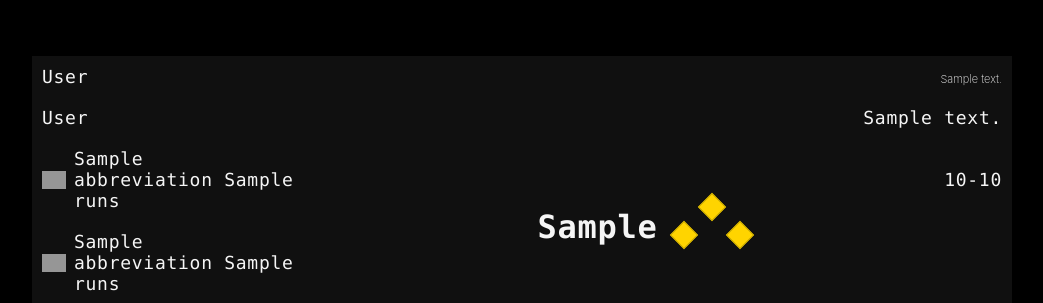
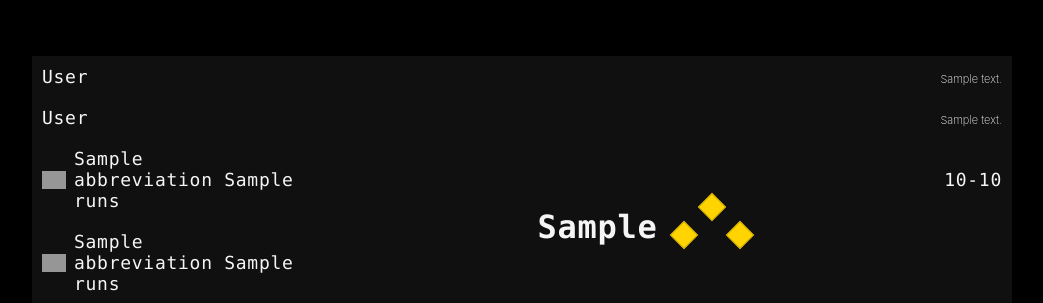
Before and after one commit to rtphokie/ootgames, a Flask app: page /score/1 in a window 1280 px wide. Shown: the part 220-523 px from the top of the page, without its empty margins (118-1161 px from the left). Run offline with Flask 3, Linux system fonts and the light colour scheme; a database or web service that is not in the repository returns one stand-in record (values such as "Sample title"); data that the repository does not hold is empty; grey boxes are pictures that could not be loaded.

Commit message:
tweak game page fonts and weights

```diff
--- a/templates/game.html
+++ b/templates/game.html
@@ -76,7 +76,7 @@
             <tr>
                 <td><span class="value">{{ pitcher_last_name }}</span></td>
                 <td>{% if pitch_count %}<span class="muted">P:</span><span class="muted">{{ pitch_count }}</span>{% endif %}</td>
-                <td colspan="2" class="right"><span class="value">{{ last_pitch_meta }}</span></td>
+                <td colspan="2" class="right"><span class="last-play">{{ last_pitch_meta }}</span></td>
             </tr>
             <tr>
                 <td class="team"><img class="team-logo" src="{{ away_logo_url }}" alt="{{ away_abbr }} logo" onerror="this.style.display='none'">{{ away_abbr }}{% if away_runs != "" %}&nbsp;{% if is_final and not home_wins %}<span class="winner">{{ away_runs }}</span>{% else %}{{ away_runs }}{% endif %}{% endif %}</td>
```
Also changed, not shown: README.md.
